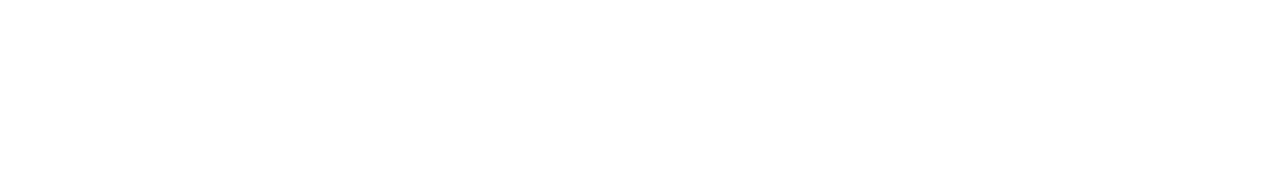
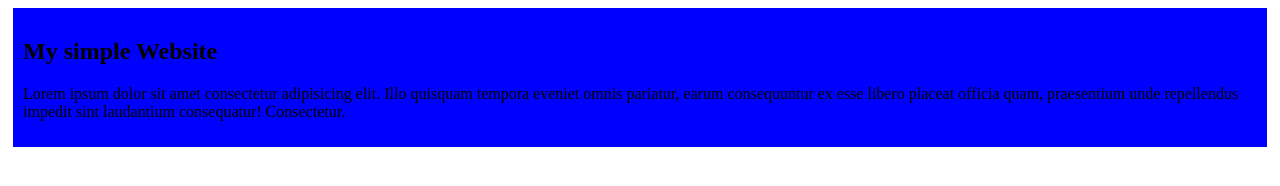
Before and after one commit to MdRakiburrahmann/my-1st-website, a plain HTML site: page index.html in a window 1280 px wide. Drawn offline with Linux system fonts and the light colour scheme.

```diff
--- a/index.html
+++ b/index.html
@@ -4,8 +4,12 @@
     <meta charset="UTF-8">
     <meta name="viewport" content="width=device-width, initial-scale=1.0">
     <title>My 1st Website</title>
+    <link rel="stylesheet" href="styles.css">
 </head>
 <body>
-
+    <div class="id">
+        <h2>My simple Website</h2>
+        <p>Lorem ipsum dolor sit amet consectetur adipisicing elit. Illo quisquam tempora eveniet omnis pariatur, earum consequuntur ex esse libero placeat officia quam, praesentium unde repellendus impedit sint laudantium consequatur! Consectetur.</p>
+    </div>
 </body>
 </html>
--- /dev/null
+++ b/styles.css
@@ -0,0 +1,5 @@
+.id{
+    background-color: blue;
+    margin: 5px;
+    padding: 10px;
+}
```
